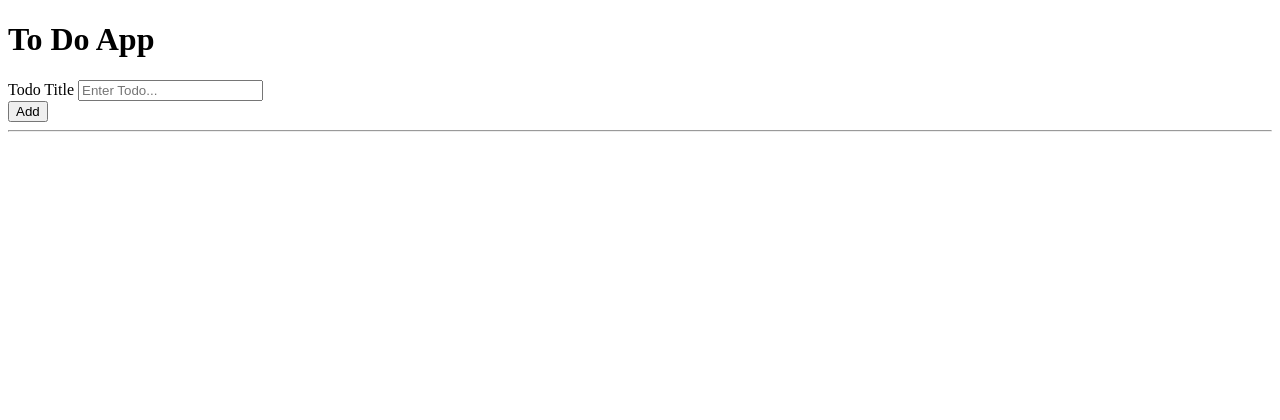
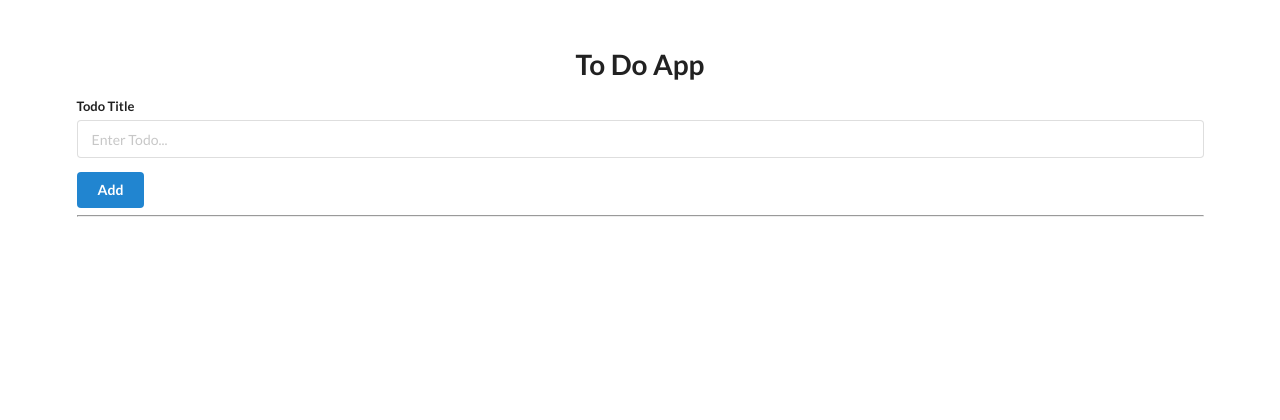
Before and after one commit to Elephant333/cs178, a Flask app: page / in a window 1280 px wide. Shown: the top 420 px of the page. Before the commit the page ends 132 px from the top, so only its background shows below. Run offline with Flask 3, Linux system fonts and the light colour scheme.

Commit message:
added nice styling

```diff
--- a/pset0/templates/base.html
+++ b/pset0/templates/base.html
@@ -4,35 +4,42 @@
     <meta charset="UTF-8" />
     <meta name="viewport" content="width=device-width, initial-scale=1.0" />
     <title>Todo App</title>
+
+    <link
+      rel="stylesheet"
+      href="https://cdn.jsdelivr.net/npm/semantic-ui@2.4.2/dist/semantic.min.css"
+    />
+    <script src="https://cdn.jsdelivr.net/npm/semantic-ui@2.4.2/dist/semantic.min.js"></script>
   </head>
 
   <body>
-    <h1>To Do App</h1>
+    <div style="margin-top: 50px" class="ui container">
+      <h1 class="ui center aligned header">To Do App</h1>
 
-    <form action="/add" method="post">
-      <div>
+      <form class="ui form" action="/add" method="post">
+        <div class="field">
           <label>Todo Title</label>
-        <input type="text" name="title" placeholder="Enter Todo..." />
-        <br />
-        <button type="submit">Add</button>
+          <input type="text" name="title" placeholder="Enter Todo..." /><br />
         </div>
+        <button class="ui blue button" type="submit">Add</button>
       </form>
 
       <hr />
 
       {% for todo in todo_list %}
-
-    <p>{{todo.id }} | {{ todo.title }}</p>
+      <div class="ui segment">
+        <p class="ui big header">{{todo.id }} | {{ todo.title }}</p>
 
         {% if todo.complete == False %}
-    <span>Not Complete</span>
+        <span class="ui gray label">Not Complete</span>
         {% else %}
-    <span>Completed</span>
+        <span class="ui green label">Completed</span>
         {% endif %}
 
-    <a href="/update/{{ todo.id }}">Update</a>
-    <a href="/delete/{{ todo.id }}">Delete</a>
-
+        <a class="ui blue button" href="/update/{{ todo.id }}">Update</a>
+        <a class="ui red button" href="/delete/{{ todo.id }}">Delete</a>
+      </div>
       {% endfor %}
+    </div>
   </body>
 </html>
```
Also changed, not shown: pset0/instance/db.sqlite. Lines whose indentation alone changed are shown as unchanged.
